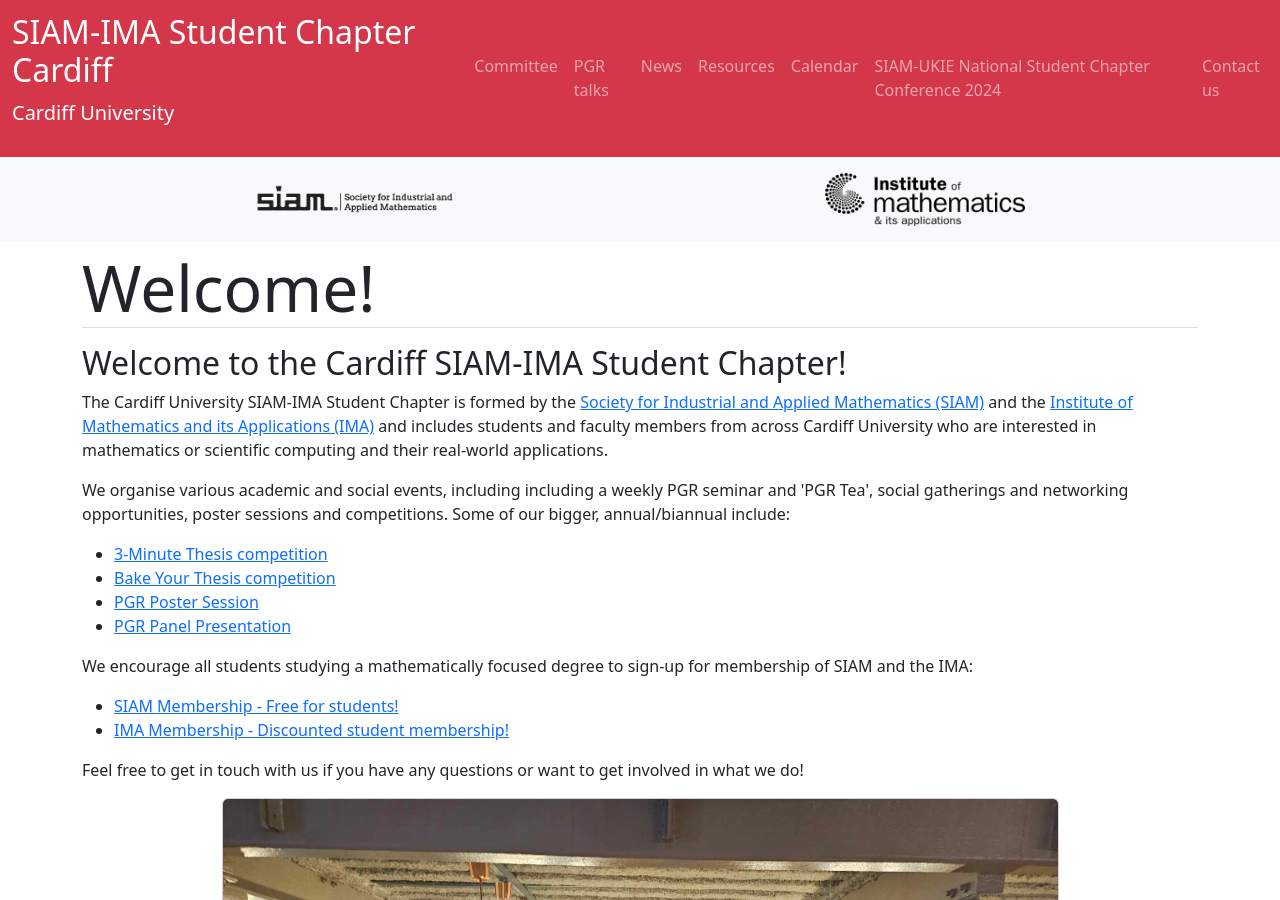
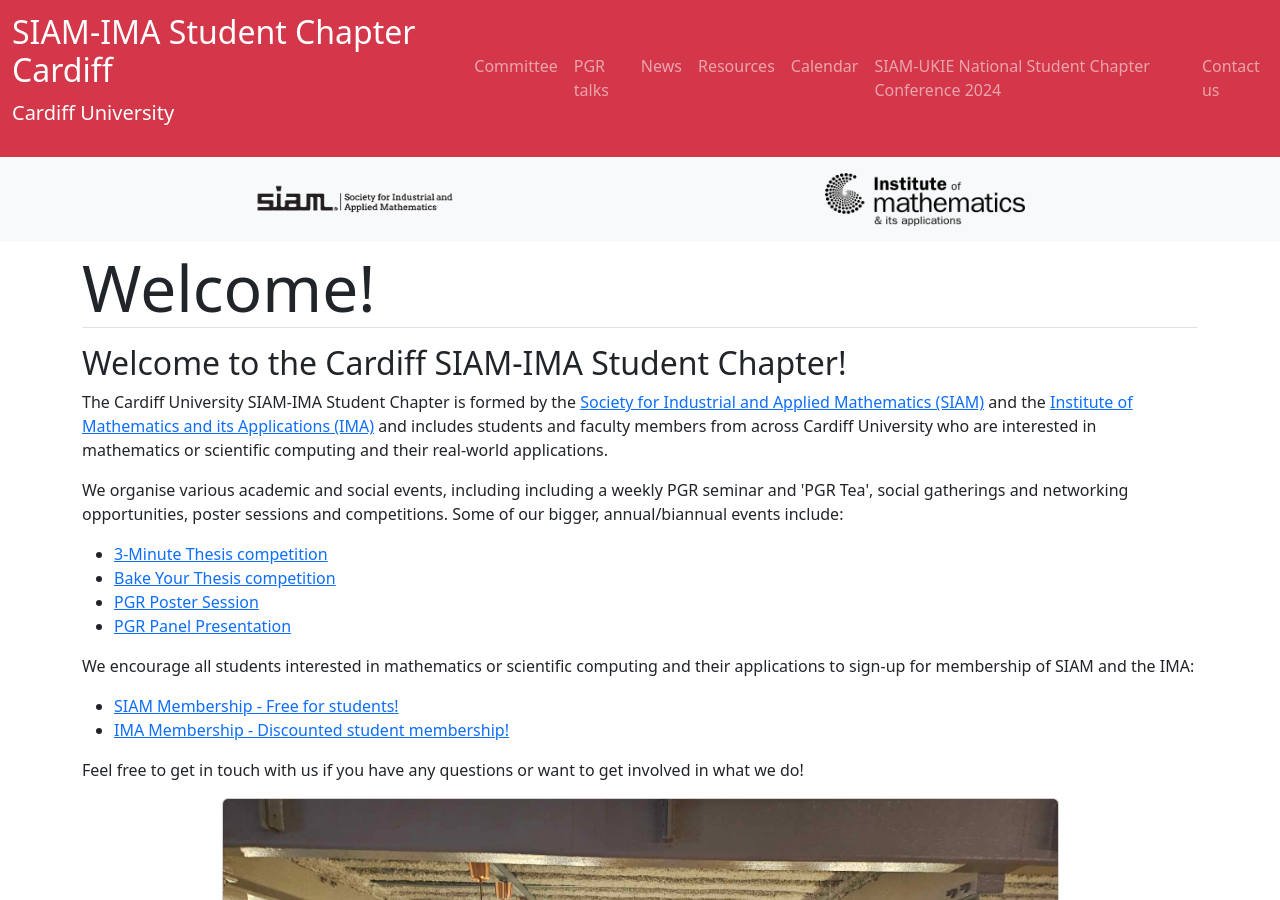
Before and after one commit to SIAM-IMA-Cardiff/siam-ima-cardiff.github.io, a Jekyll site: the page built from index.html, in a window 1280 px wide and 900 px high. Built offline with Jekyll 4.4.1, drawn with Linux system fonts in a browser that asks for light colours.

Commit message:
Update homepage of website Fix a typo on the homepage and update the membership text slightly.

```diff
--- a/index.html
+++ b/index.html
@@ -9,7 +9,7 @@ show-news: true
 
 <p>The Cardiff University SIAM-IMA Student Chapter is formed by the <a href="https://www.siam.org" target="_blank">Society for Industrial and Applied Mathematics (SIAM)</a> and the <a href="https://ima.org.uk" target="_blank">Institute of Mathematics and its Applications (IMA)</a> and includes students and faculty members from across Cardiff University who are interested in mathematics or scientific computing and their real-world applications.</p>
 
-<p>We organise various academic and social events, including including a weekly PGR seminar and 'PGR Tea', social gatherings and networking opportunities, poster sessions and competitions. Some of our bigger, annual/biannual include:</p>
+<p>We organise various academic and social events, including including a weekly PGR seminar and 'PGR Tea', social gatherings and networking opportunities, poster sessions and competitions. Some of our bigger, annual/biannual events include:</p>
 <ul>
 	<li><a href="https://siam-ima-cardiff.github.io/2023/03/08/3MT.html" target="_blank">3-Minute Thesis competition</a></li>
 	<li><a href="https://siam-ima-cardiff.github.io/2023/02/22/BYT.html" target="_blank">Bake Your Thesis competition</a></li>
@@ -17,7 +17,7 @@ show-news: true
 	<li><a href="https://siam-ima-cardiff.github.io/2023/11/29/PGR-Panel.html" target="_blank">PGR Panel Presentation</a></li>
 </ul>
 
-<p>We encourage all students studying a mathematically focused degree to sign-up for membership of SIAM and the IMA:</p>
+<p>We encourage all students interested in mathematics or scientific computing and their applications to sign-up for membership of SIAM and the IMA:</p>
 <ul>
 	<li><a href="https://www.siam.org/membership/individual-membership" target="_blank">SIAM Membership - Free for students!</a></li>
 	<li><a href="https://ima.org.uk/membership/" target="_blank">IMA Membership - Discounted student membership!</a></li>
```
